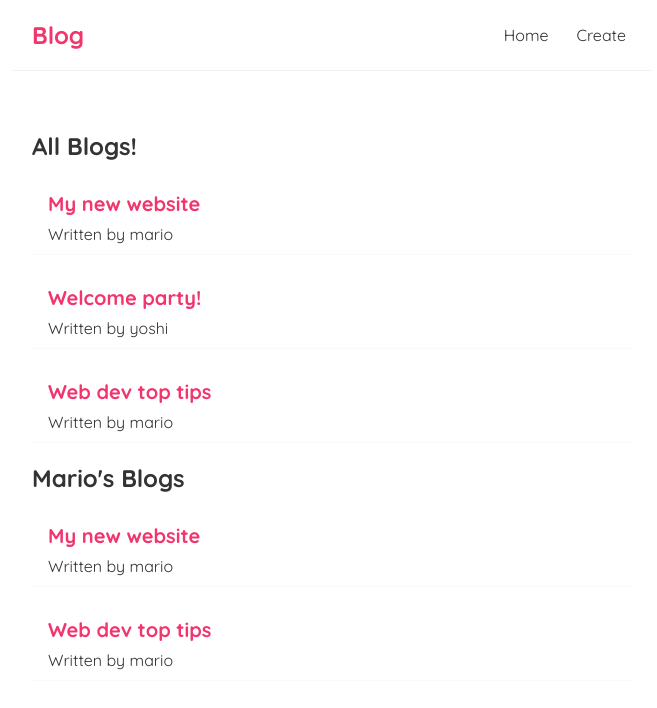
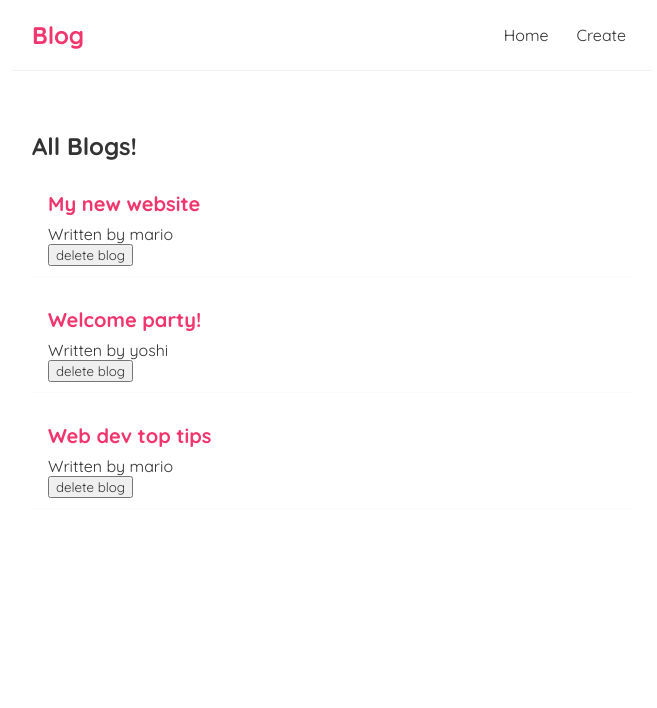
Before and after one commit to VladMuzyka2002/reactFollowAlong, a React (Create React App) app: page / in a window 1280 px wide. Shown: the top 708 px of the page, without its empty margins (308-965 px from the left). Built offline with nearby package versions, Linux system fonts and the light colour scheme.

Commit message:
Chapter 13, DELETING STUFF AAA

```diff
--- a/src/components/BlogList.js
+++ b/src/components/BlogList.js
@@ -1,7 +1,8 @@
-const BlogList = ({blogs, setBlogs, title}) => {
+const BlogList = ({blogs, setBlogs, title, handleDelete}) => {
     //const blogs = props.blogs;
     //const setBlogs = props.setBlogs;
     //const title = props.title;
+
 
     return (
         <div className="blog-list">
@@ -10,10 +11,13 @@ const BlogList = ({blogs, setBlogs, title}) => {
                 <div className = "blog-preview" key={blog.id}>
                     <h2>{blog.title}</h2>
                     <p>Written by {blog.author}</p>
+                    <button onClick = {() => handleDelete(blog.id)}>delete blog</button>
                 </div>
             ))}
         </div>
       );
 }
 
+
+
 export default BlogList;
--- a/src/components/Home.js
+++ b/src/components/Home.js
@@ -8,12 +8,17 @@ const Home = () => {
         { title: 'Web dev top tips', body: 'lorem ipsum...', author: 'mario', id: 3 }
     ])
 
+    const handleDelete = (id) => {
+        setBlogs(blogs.filter(blog => blog.id != id))
+    }
+
     return (
         <div className="home">
-            <BlogList blogs={blogs} setBlogs = {setBlogs} title = "All Blogs!"></BlogList>
-            <BlogList blogs={blogs.filter((blog)=> blog.author === 'mario')} setBlogs = {setBlogs} title = "Mario's Blogs"></BlogList>
+            <BlogList blogs={blogs} setBlogs = {setBlogs} title = "All Blogs!" handleDelete = {handleDelete}></BlogList>
         </div>
     )
+
+
 }
 
 export default Home;
```
